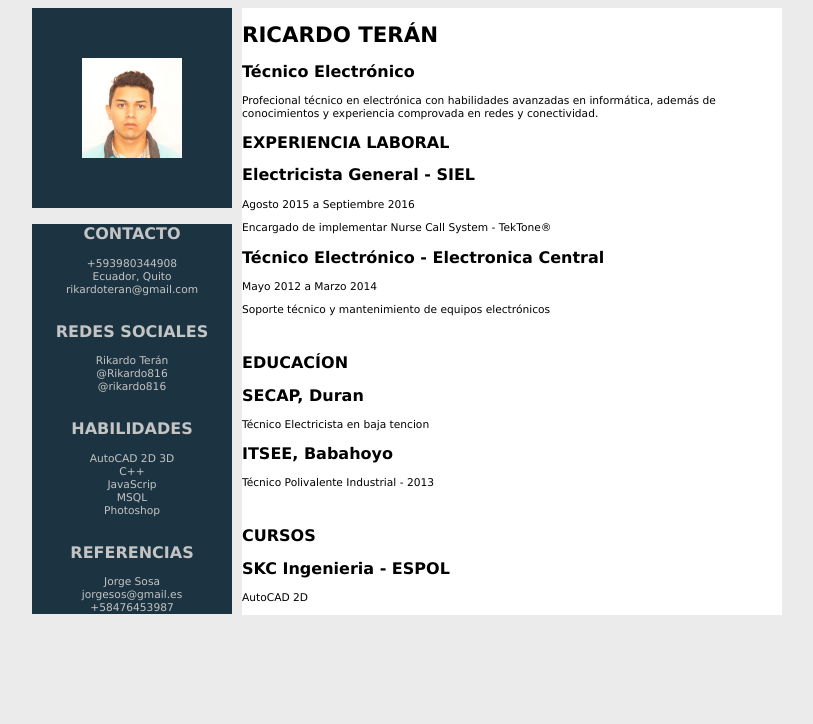
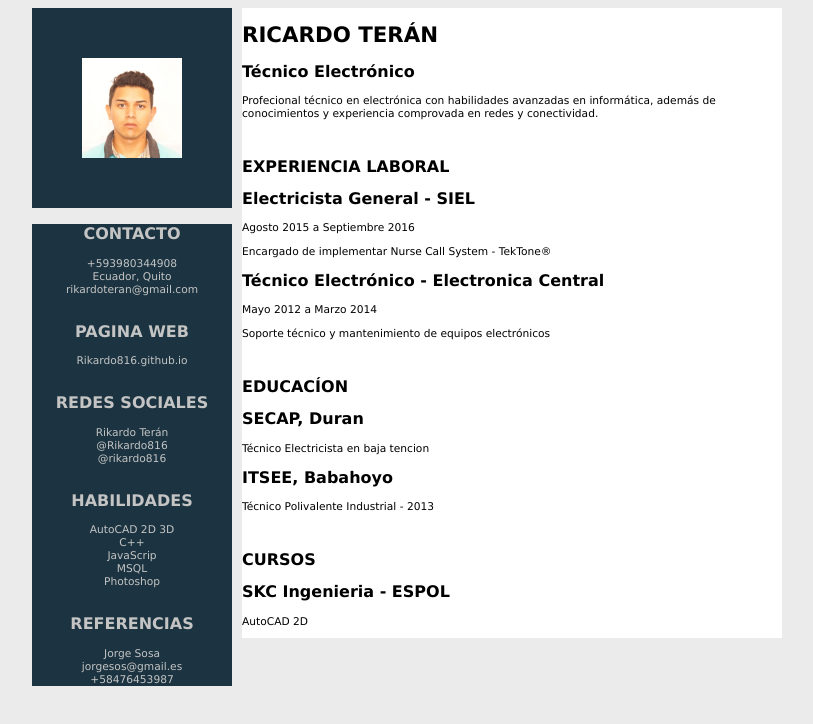
Before and after one commit to Rikardo816/Rikardo816.github.io, a plain HTML site: page index.html in a window 1280 px wide. Shown: the whole page, without its empty margins (233-1046 px from the left). Drawn offline with Linux system fonts and the light colour scheme.

Commit message:
agrege mi github pages en mi CV

```diff
--- a/index.html
+++ b/index.html
@@ -18,6 +18,9 @@
         <li>+593980344908</li>
         <li>Ecuador, Quito</li>
         <li>rikardoteran@gmail.com</li>
+        <br>
+        <h2>PAGINA WEB</h2>
+        <li><a href="https://rikardo816.github.io">Rikardo816.github.io</a></li>
         <br>
         <h2>REDES SOCIALES</h2>
         <li><a href="https://www.facebook.com/rikardo.teran1">Rikardo Terán</a></li>
@@ -43,6 +46,7 @@
         <p id="resumen">Profecional técnico en electrónica con habilidades avanzadas en informática, además
             de conocimientos y experiencia comprovada en redes y conectividad.
         </p>
+        <br>
         <article>
             <h1>EXPERIENCIA LABORAL</h1>
             <h2>Electricista General - SIEL</h2>
```
